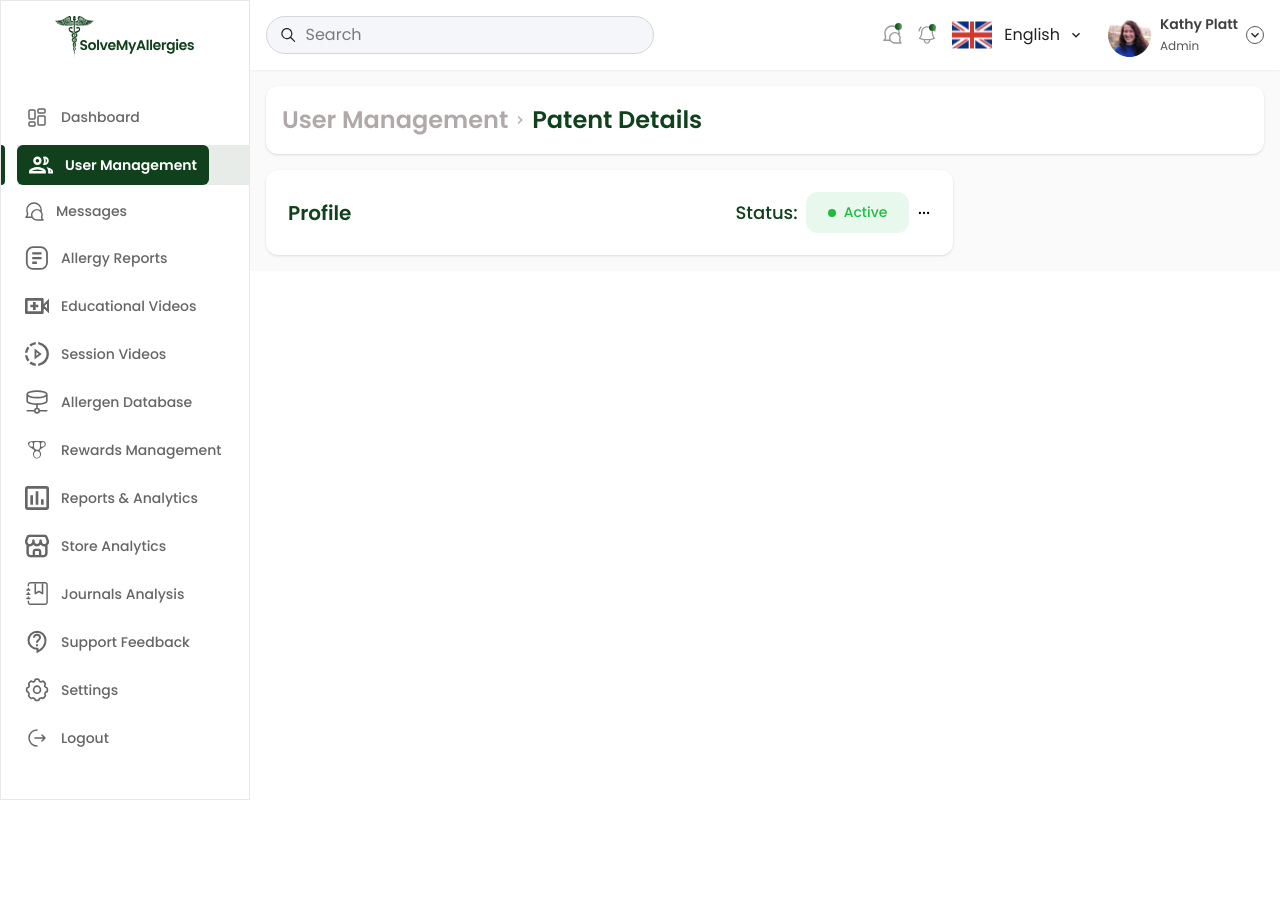
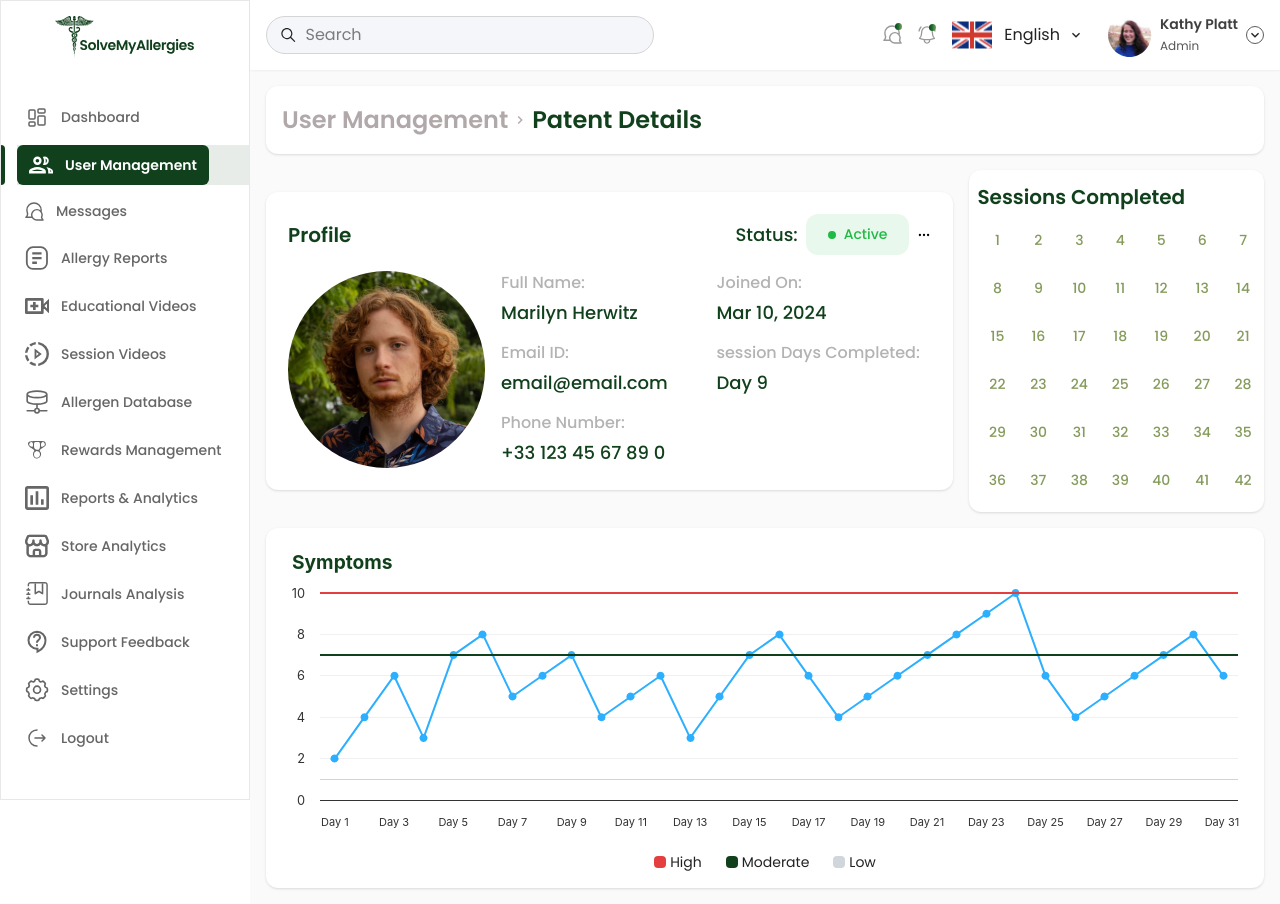
Before and after one commit to jawad6223/solvemyalergies-admin-panel, a Next.js app: page /usermanagement/1 in a window 1280 px wide. Before the commit the page ends 800 px from the top, so only its background shows below. Built offline with nearby package versions, Linux system fonts and the light colour scheme.

Commit message:
push code

```diff
--- a/package.json
+++ b/package.json
@@ -9,6 +9,9 @@
     "lint": "next lint"
   },
   "dependencies": {
+    "@headlessui/react": "^2.2.4",
+    "highcharts": "^12.3.0",
+    "highcharts-react-official": "^3.2.2",
     "next": "15.3.2",
     "react": "^19.0.0",
     "react-dom": "^19.0.0",
--- a/src/components/UserManagement/BreadCrum/index.tsx
+++ b/src/components/UserManagement/BreadCrum/index.tsx
@@ -14,7 +14,6 @@ interface BreadCrumProps {
 const BreadCrum: React.FC<BreadCrumProps> = ({ onSearch, setSelectedFilter, selectedFilter }) => {
 
     const [isOpen, setIsOpen] = useState(false);
-
     const dropdownRef = useRef<HTMLDivElement>(null);
     const options = ['Active', 'Blocked'];
 
--- /dev/null
+++ b/src/components/UserManagement/Details/Calendar.tsx
@@ -0,0 +1,69 @@
+'use client';
+
+import { useState } from 'react';
+import { Dialog } from '@headlessui/react';
+import { TiTick } from 'react-icons/ti';
+
+const Calendar = () => {
+    const [selectedDay, setSelectedDay] = useState<number | null>(null);
+    const [isOpen, setIsOpen] = useState(false);
+    const [completedSessions, setCompletedSessions] = useState<number[]>([]);
+
+    const openModal = (day: number) => {
+        setSelectedDay(day);
+        if (!completedSessions.includes(day)) {
+            setCompletedSessions((prev) => [...prev, day]);
+        }
+        setIsOpen(true);
+    };
+
+    const closeModal = () => setIsOpen(false);
+
+    const totalDays = 42;
+
+    return (
+        <div className="">
+            <h2 className="text-[#11401C] font-semibold text-[20px] mb-2">Sessions Completed</h2>
+            <div className="grid grid-cols-7 gap-2 relative">
+                {Array.from({ length: totalDays }, (_, i) => {
+                    const day = i + 1;
+                    const completed = completedSessions.includes(day);
+                    return (
+                        <button
+                            key={day}
+                            onClick={() => openModal(day)}
+                            className={`w-10 h-10 cursor-pointer flex items-center justify-center rounded-full font-medium text-[14px] relative transition-all duration-200
+                ${completed
+                                    ? 'bg-gradient-to-r from-[#11401C] to-[#859B5B] text-white'
+                                    : 'text-[#859B5B]'
+                                }`}
+                        >
+                            {day}
+                            {completed && (
+                                <TiTick className="w-4 h-4 absolute -top-1 -right-1 p-[2px] bg-[#11401C] text-white rounded-full" />
+                            )}
+                        </button>
+                    );
+                })}
+            </div>
+
+            <Dialog open={isOpen} onClose={closeModal} className="relative z-50">
+                <div className="fixed inset-0 bg-black/30" aria-hidden="true" />
+                <div className="fixed inset-0 flex items-center justify-center p-4">
+                    <Dialog.Panel className="bg-white p-6 rounded-lg max-w-sm w-full shadow-lg">
+                        <Dialog.Title className="text-lg font-bold mb-2">Session {selectedDay}</Dialog.Title>
+                        <p>This is content for session {selectedDay}.</p>
+                        <button
+                            onClick={closeModal}
+                            className="mt-4 px-4 py-2 bg-gradient-to-r from-[#11401C] to-[#859B5B] text-white rounded hover:opacity-90"
+                        >
+                            Close
+                        </button>
+                    </Dialog.Panel>
+                </div>
+            </Dialog>
+        </div>
+    );
+};
+
+export default Calendar;
--- /dev/null
+++ b/src/components/UserManagement/Details/SymptomsChart.tsx
@@ -0,0 +1,121 @@
+'use client';
+
+import { useState } from 'react';
+import Highcharts from 'highcharts';
+import HighchartsReact from 'highcharts-react-official';
+
+const SymptomsChart = () => {
+    const [isFullScreen, setIsFullScreen] = useState(false);
+
+    const days = Array.from({ length: 31 }, (_, i) => `Day ${i + 1}`);
+
+    const options: Highcharts.Options = {
+        chart: {
+            type: 'line',
+            height: isFullScreen ? 500 : 300,
+            spacing: [10, 10, 15, 10],
+        },
+        title: {
+            text: 'Symptoms',
+            align: 'left',
+            style: {
+                color: '#11401C',
+                fontWeight: 'bold',
+            },
+        },
+        xAxis: {
+            categories: days,
+            labels: {
+                style: { fontSize: '11px' },
+            },
+            tickInterval: 2,
+        },
+        yAxis: {
+            title: { text: '' },
+            max: 10,
+            plotLines: [
+                {
+                    value: 10,
+                    color: '#E53E3E',
+                    width: 2,
+                    zIndex: 5,
+                },
+                {
+                    value: 7,
+                    color: '#11401C',
+                    width: 2,
+                    zIndex: 5,
+                },
+                {
+                    value: 1,
+                    color: '#CBD5E0',
+                    width: 1,
+                    zIndex: 5,
+                },
+            ],
+            gridLineColor: '#f0f0f0',
+        },
+        series: [
+            {
+                type: 'line',
+                name: 'Symptoms',
+                data: [2, 4, 6, 3, 7, 8, 5, 6, 7, 4, 5, 6, 3, 5, 7, 8, 6, 4, 5, 6, 7, 8, 9, 10, 6, 4, 5, 6, 7, 8, 6],
+                showInLegend: false,
+            },
+        ],
+        tooltip: { enabled: false },
+        credits: { enabled: false },
+        legend: {
+            layout: 'horizontal',
+            align: 'center',
+            verticalAlign: 'bottom',
+            itemStyle: { fontWeight: 'normal' },
+        },
+        responsive: {
+            rules: [
+                {
+                    condition: {
+                        maxWidth: 500,
+                    },
+                    chartOptions: {
+                        xAxis: {
+                            tickInterval: 3,
+                        },
+                    },
+                },
+            ],
+        },
+    };
+
+    return (
+        <div
+            className={`relative transition-all duration-300 ease-in-out ${isFullScreen ? 'fixed inset-0 z-50 bg-white p-6 overflow-visible' : 'rounded-xl shadow p-4 bg-white w-full'
+                }`}
+        >
+            <button
+                onClick={() => setIsFullScreen(!isFullScreen)}
+                className="absolute top-4 right-4 p-2 bg-gray-100 rounded hover:bg-gray-200"
+            >
+                {isFullScreen ? "Expand" : "Collapse"}
+            </button>
+
+            <HighchartsReact highcharts={Highcharts} options={options} />
+            <div className="flex justify-center gap-6 text-sm mt-2 overflow-hidden">
+                <div className="flex items-center gap-1">
+                    <div className="w-3 h-3 bg-[#E53E3E] rounded-sm" />
+                    High
+                </div>
+                <div className="flex items-center gap-1">
+                    <div className="w-3 h-3 bg-[#11401C] rounded-sm" />
+                    Moderate
+                </div>
+                <div className="flex items-center gap-1">
+                    <div className="w-3 h-3 bg-gray-300 rounded-sm" />
+                    Low
+                </div>
+            </div>
+        </div>
+    );
+};
+
+export default SymptomsChart;
--- a/src/components/UserManagement/Details/index.tsx
+++ b/src/components/UserManagement/Details/index.tsx
@@ -1,10 +1,13 @@
 "use client"
 
 import { useState, useRef, useEffect } from "react";
-import { useRouter } from "next/navigation";
 import Image from "next/image";
 import BreadCrum from "./BreadCrum";
 import { HiOutlineDotsHorizontal } from "react-icons/hi";
+import { UserManagementDetailData } from "@/data/UserManagement";
+import { MdBlock } from 'react-icons/md';
+import Calendar from "./Calendar";
+import SymptomsChart from "./SymptomsChart";
 
 
 interface UserManagementDetailProps {
@@ -13,16 +16,30 @@ interface UserManagementDetailProps {
 
 const UserManagementDetail: React.FC<UserManagementDetailProps> = ({ id }) => {
 
-    console.log(id, "id>>>>>>>")
+    const [isOpen, setIsOpen] = useState(false);
+    const dropdownRef = useRef<HTMLDivElement>(null);
+    const toggleDropdown = () => setIsOpen(!isOpen);
+    useEffect(() => {
+        const handleClickOutside = (event: MouseEvent) => {
+            if (
+                dropdownRef.current &&
+                !dropdownRef.current.contains(event.target as Node)
+            ) {
+                setIsOpen(false);
+            }
+        };
+        document.addEventListener('mousedown', handleClickOutside);
+        return () => document.removeEventListener('mousedown', handleClickOutside);
+    }, []);
 
-    const router = useRouter();
+    console.log(id, "id>>>>>>>");
 
     return (
         <div className="">
             <BreadCrum />
             <div className="flex items-center gap-4 mt-4">
-                <div className="w-full lg:w-[70%]">
-                    <div className="bg-white rounded-[12px] shadow-sm px-[22px] py-[22px] flex items-center justify-between">
+                <div className="w-full lg:w-[70%] bg-white rounded-[12px] shadow-sm px-[22px] py-[22px]">
+                    <div className="flex items-center justify-between">
                         <p className="text-[#11401C] font-semibold text-[20px]">Profile</p>
                         <div className="flex items-center gap-2">
                             <p className="text-[#11401C] font-medium text-[18px]">Status:</p>
@@ -33,15 +50,43 @@ const UserManagementDetail: React.FC<UserManagementDetailProps> = ({ id }) => {
                                 <div className="h-[8px] w-[8px] rounded-full bg-[#21BA45]"></div>
                                 Active
                             </div>
-                            <HiOutlineDotsHorizontal className="text-[#000000] text-[14px] cursor-pointer" />
+                            <div className="relative" ref={dropdownRef}>
+                                <HiOutlineDotsHorizontal className="text-[#000000] text-[14px] cursor-pointer" onClick={toggleDropdown} />
+                                {isOpen && (
+                                    <div className="absolute right-[5px] top-[10px] z-50 border border-[#DFDFDF] mt-2 w-[127px] bg-white shadow-lg rounded-lg">
+                                        <button
+                                            onClick={() => setIsOpen(false)}
+                                            className="w-full cursor-pointer flex items-center gap-2 pl-[12px] py-[12px] text-[#717171] font-medium"
+                                        >
+                                            <MdBlock className="w-4 h-4" /> Block
+                                        </button>
+                                    </div>
+                                )}
+                            </div>
                         </div>
                     </div>
-                </div>
-                <div className="w-full lg:w-[30%]">
+                    <div className="mt-4 flex gap-4">
+                        <Image src="/images/User/persons.svg" alt="User" width={197} height={197} />
+                        {UserManagementDetailData.map((item, index) => (
+                            <div key={index} className="grid grid-cols-2 gap-3">
+                                {item.array.map((item, index) => (
+                                    <div key={index} className="flex flex-col gap-1">
+                                        <p className="text-[#B3B3B3] font-medium">{item.label}</p>
+                                        <p className="text-[#11401C] font-medium text-[18px]">{item.data}</p>
+                                    </div>
+                                ))}
+                            </div>
+                        ))}
+                    </div>
 
                 </div>
+                <div className="w-full lg:w-[30%] bg-white rounded-[12px] shadow-sm px-[8px] py-[12px]">
+                    <Calendar />
+                </div>
             </div>
-
+            <div className="mt-4">
+                <SymptomsChart />
+            </div>
         </div>
     );
 };
--- a/src/data/UserManagement/index.ts
+++ b/src/data/UserManagement/index.ts
@@ -193,3 +193,22 @@ export const UserManagementData: UserManagementItem[] = [
         icon: HiOutlineDotsHorizontal,
     }
 ];
+
+export interface UserManagementDetailItem {
+    array: {
+        label: string;
+        data: string;
+    }[];
+}
+
+export const UserManagementDetailData: UserManagementDetailItem[] = [
+    {
+        array: [
+            { label: "Full Name:", data: "Marilyn Herwitz" },
+            { label: "Joined On:", data: "Mar 10, 2024" },
+            { label: "Email ID:", data: "email@email.com" },
+            { label: "session Days Completed:", data: "Day 9" },
+            { label: "Phone Number:", data: "+33 123 45 67 89 0" },
+        ]
+    },
+];
```
Also changed, not shown: 1 other file (tests, documents, lock files or other folders).
